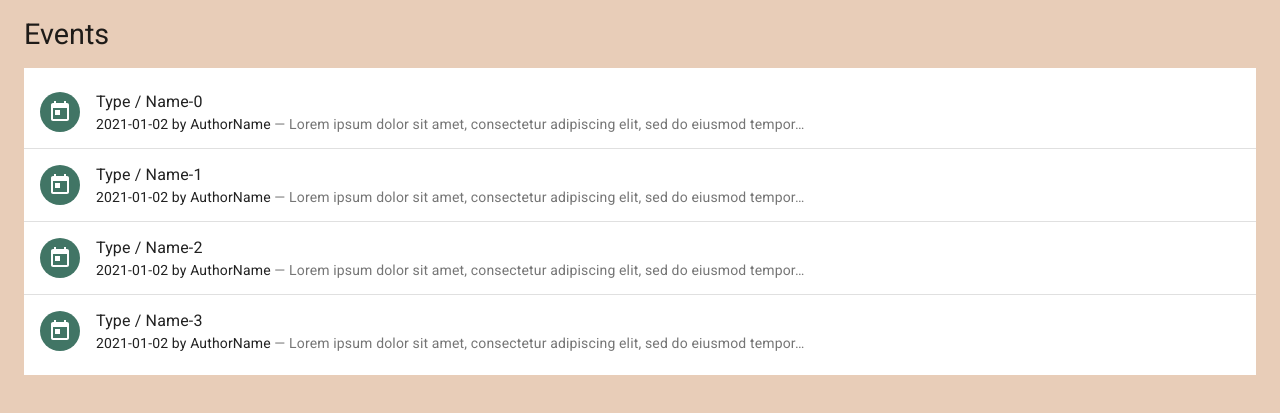
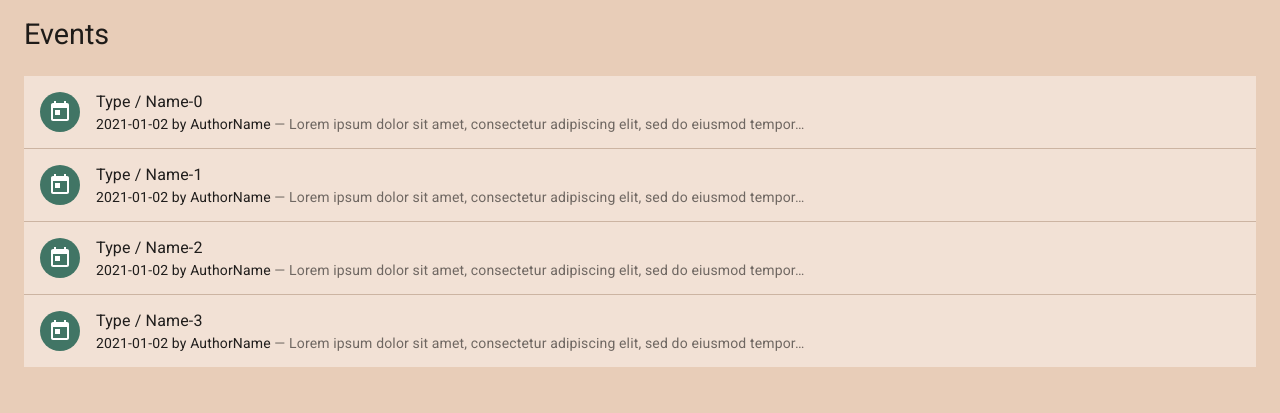
Before and after one commit to pets-oss/pets-front, a React (Create React App) app: page /animal/1 in a window 1280 px wide. Shown: the part 201-614 px from the top of the page. Built offline with nearby package versions, Linux system fonts and the light colour scheme; what graphql.macro would draw is missing.

Commit message:
visual and code improvements EventList

```diff
--- a/src/components/EventList.tsx
+++ b/src/components/EventList.tsx
@@ -1,17 +1,29 @@
 import React from 'react';
 
-import { Avatar, Divider, List, ListItem, ListItemAvatar, ListItemText, Typography } from '@material-ui/core';
+import {
+    Avatar,
+    Divider,
+    fade,
+    List,
+    ListItem,
+    ListItemAvatar,
+    ListItemText,
+    Theme,
+    Typography,
+} from '@material-ui/core';
 import { createStyles, makeStyles } from '@material-ui/core/styles';
 import TodayIcon from '@material-ui/icons/Today';
 
-const useStyles = makeStyles(theme =>
+const useStyles = makeStyles((theme: Theme) =>
     createStyles({
         root: {
             width: '100%',
-            backgroundColor: theme.palette.background.paper,
+        },
+        item: {
+            backgroundColor: fade(theme.palette.background.paper, 0.4),
         },
         avatar: {
-            color: 'white',
+            color: theme.palette.secondary.contrastText,
             background: theme.palette.secondary.light,
         },
         inline: {
@@ -27,9 +39,9 @@ function EventList() {
         <List className={classes.root}>
             {[0, 1, 2, 3].map((item: number, index: number) => {
                 return (
-                    <>
+                    <div key={`event-list${item}`}>
                         {index !== 0 ? <Divider component="li" /> : null}
-                        <ListItem key={item} alignItems="flex-start">
+                        <ListItem className={classes.item} alignItems="flex-start">
                             <ListItemAvatar>
                                 <Avatar className={classes.avatar}>
                                     <TodayIcon />
@@ -47,14 +59,21 @@ function EventList() {
                                         >
                                             2021-01-02 by AuthorName
                                         </Typography>
-                                        {
-                                            ' — Lorem ipsum dolor sit amet, consectetur adipiscing elit, sed do eiusmod tempor…'
-                                        }
+                                        <Typography
+                                            component="span"
+                                            variant="body2"
+                                            className={classes.inline}
+                                            color="textSecondary"
+                                        >
+                                            {
+                                                ' — Lorem ipsum dolor sit amet, consectetur adipiscing elit, sed do eiusmod tempor…'
+                                            }
+                                        </Typography>
                                     </>
                                 }
                             />
                         </ListItem>
-                    </>
+                    </div>
                 );
             })}
         </List>
--- a/src/pages/Animal.tsx
+++ b/src/pages/Animal.tsx
@@ -20,7 +20,7 @@ const useStyles = makeStyles(theme =>
             color: theme.palette.primary.dark,
         },
         animalMeta: {
-            color: 'dimGray',
+            color: theme.palette.grey[600],
         },
     })
 );
```
